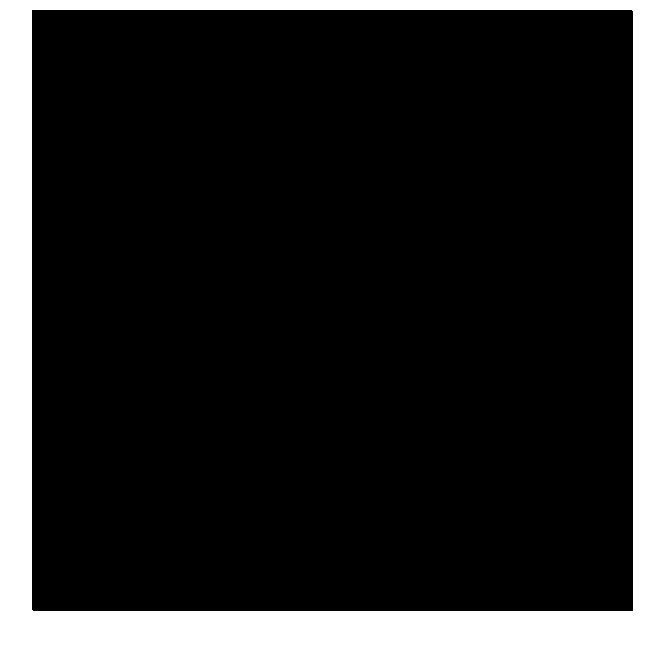
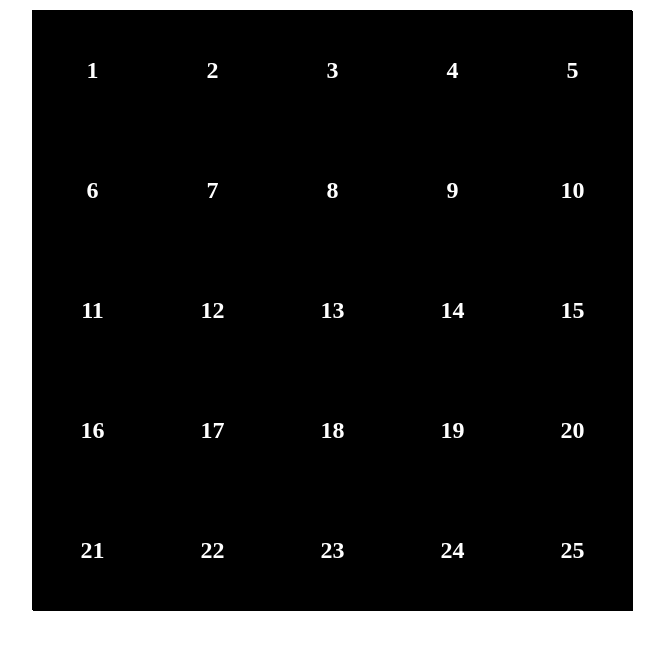
Before and after one commit to Kavoriya/Guess-An-Image, a plain HTML site: page index.html in a window 1280 px wide. Shown: the whole page, without its empty margins (308-972 px from the left). Drawn offline with Linux system fonts and the light colour scheme.

Commit message:
Build: add numbers to squares and remove them onlick

```diff
--- a/script.js
+++ b/script.js
@@ -7,14 +7,14 @@ function createGrid(xAxis, yAxis) {
   container.style.borderTop = "1px solid black";
   for (let i = 1; i <= (xAxis * yAxis); i++) {
     let newSquare = document.createElement("div");
-    newSquare.style.backgroundColor = "black";
-    newSquare.style.borderRight = "1px solid black";
-    newSquare.style.borderBottom = "1px solid black";
-    newSquare.style.boxSizing = "border-box";
+    newSquare.textContent = i;
     newSquare.classList.add("square");
     newSquare.addEventListener("click", (event) =>
       event.target.style.background = "rgba(0, 0, 0, 0.0)"
     );
+    newSquare.addEventListener("click", (event) =>
+    event.target.textContent = ""
+  );
     container.appendChild(newSquare);
   }
 };
--- a/style.css
+++ b/style.css
@@ -18,3 +18,16 @@
   gap: 0;
   box-sizing: border-box;
 }
+
+.square {
+  background-color: black;
+  color: white;
+  font-size: 24px;
+  font-weight: 600;
+  display: flex;
+  align-items: center;
+  justify-content: center;
+  border-right: 1px solid black;
+  border-bottom: 1px solid black;
+  box-sizing: border-box;
+}
```
